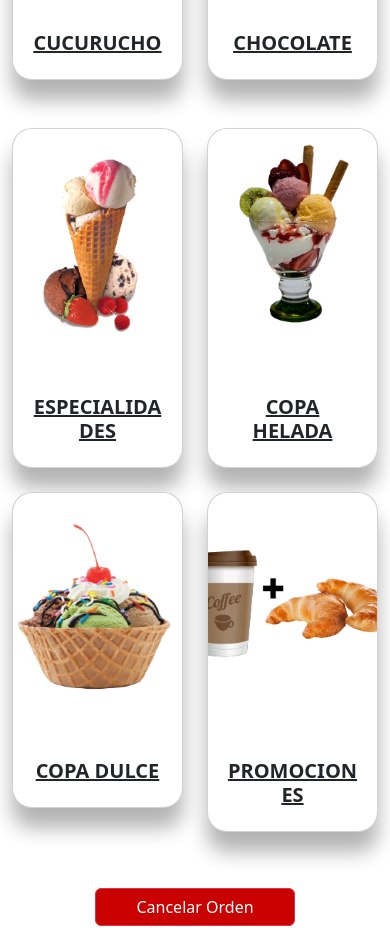
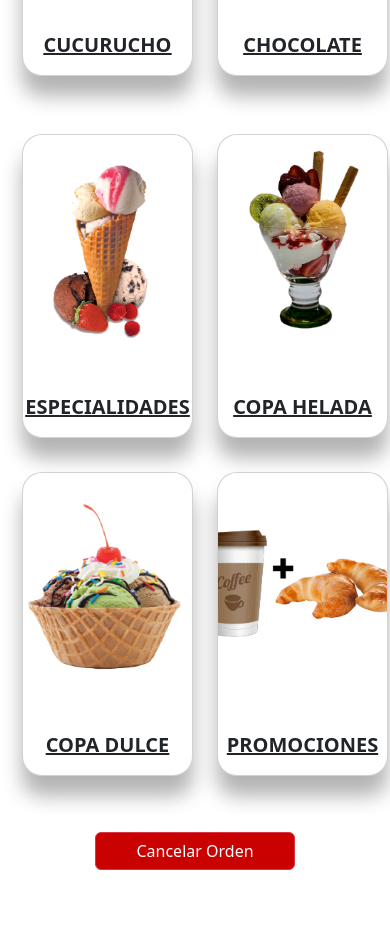
Before and after one commit to FloorLorenzati/autoserv, a React (Create React App) app: page /pantalla1 in a window 390 px wide. Shown: the part 840-1790 px from the top of the page. After the commit the page ends 1734 px from the top, so only its background shows below. Built offline with nearby package versions, Linux system fonts and the light colour scheme.

Commit message:
Modificaciones extras

```diff
--- a/src/css/pantalla1.css
+++ b/src/css/pantalla1.css
@@ -15,7 +15,30 @@
   }
 }
 
+@media only screen and (max-width: 990px) {
+  .containerInfo .row .col-md-3 {
+    flex-basis: 50%;
+    max-width: 50%;
+  }
 
+  .text-center {
+    display: flex;
+    flex-direction: column;
+    align-items: center;
+  }
+
+  .flex-md-row {
+    flex-direction: row;
+  }
+  .card {
+    width: 100%;
+    margin: 10px;
+  }
+
+  .card-body {
+    padding: 10px;
+  }
+}
 
 .title {
   color: gray;
--- a/src/css/pantalla2.css
+++ b/src/css/pantalla2.css
@@ -2,6 +2,7 @@
   background-image: url("../img/banner2.png");
   background-repeat: no-repeat;
   background-position: center;
+  background-size: cover;
   height: 16vh;
 }
 
@@ -10,6 +11,7 @@
     background-image: url("../img/baner-mobile2.png");
     background-repeat: no-repeat;
     background-position: center;
+    background-size: cover;
     height: 16vh;
   }
 }
@@ -26,6 +28,7 @@
     background-image: url("../img/barra-mobile.png");
     background-repeat: no-repeat;
     background-position: center;
+    background-size: cover;
     height: 23vh;
   }
 }
@@ -36,7 +39,23 @@
     max-width: 50%;
   }
 
+  .text-center {
+    display: flex;
+    flex-direction: column;
+    align-items: center;
+  }
 
+  .flex-md-row {
+    flex-direction: row;
+  }
+  .card {
+    width: 100%;
+    margin: 10px;
+  }
+
+  .card-body {
+    padding: 10px;
+  }
 }
 
 .title {
```
